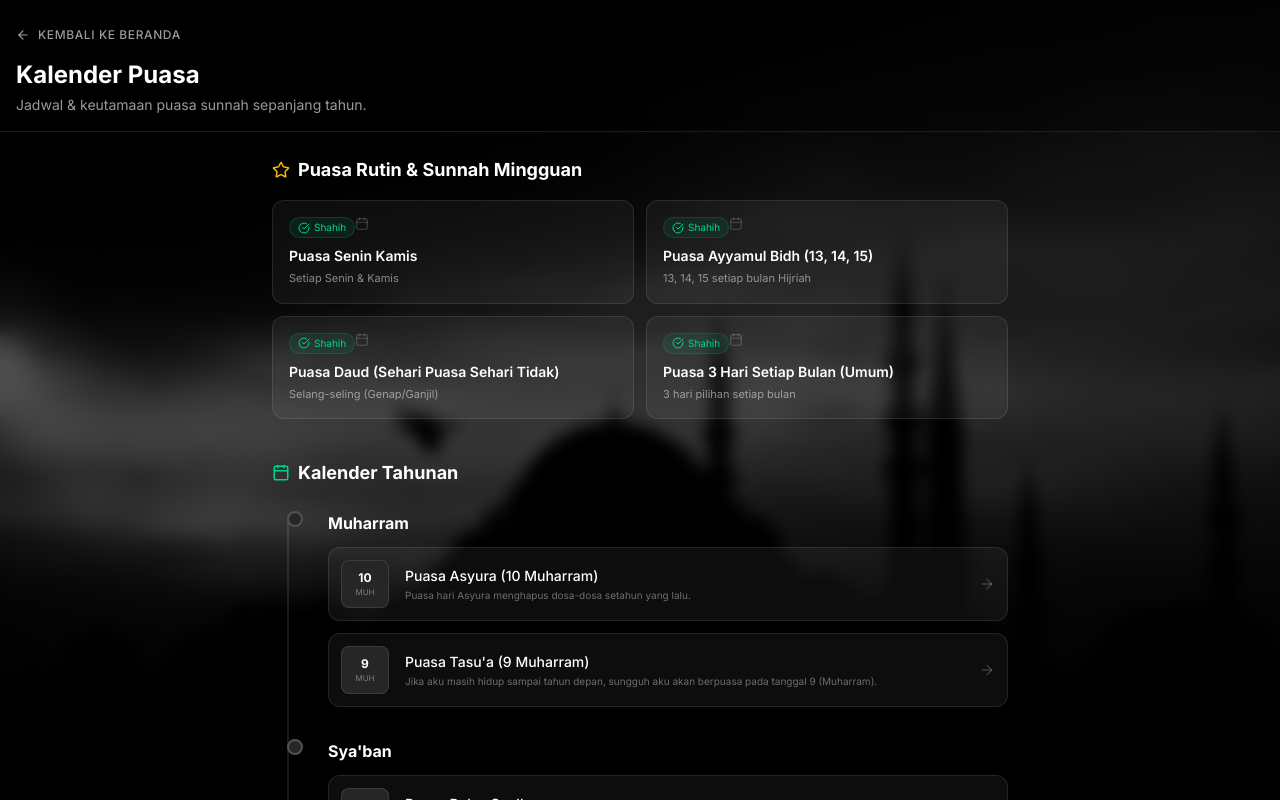
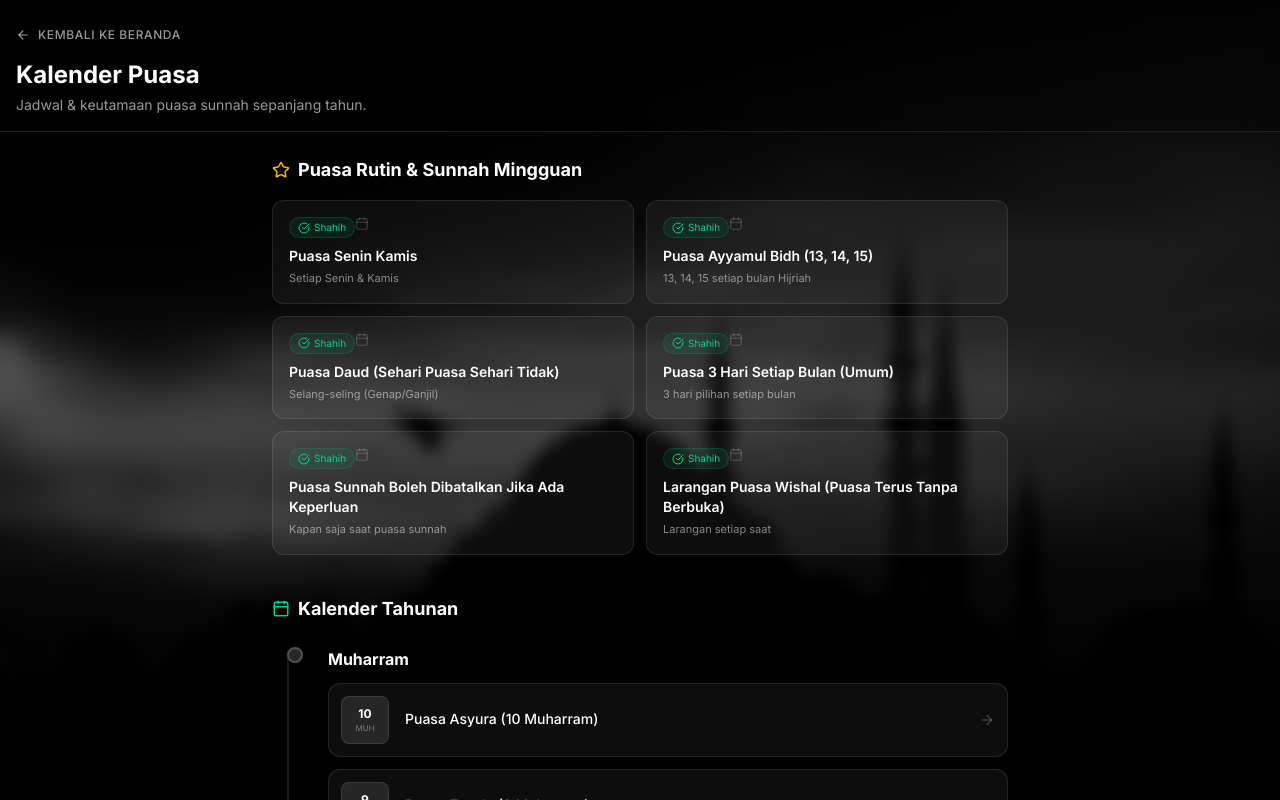
Before and after one commit to Ridho-Akbar/Shahih-Sunnah, a Next.js app: page /puasa in a window 1280 px wide. Built offline with nearby package versions, Linux system fonts and the light colour scheme; a web font is replaced by a local one.

Commit message:
refactor: remove useless data items in puasa.ts

```diff
--- a/src/data/puasa.ts
+++ b/src/data/puasa.ts
@@ -1,160 +1,284 @@
 // src/data/puasa.ts
 export interface Puasa {
   title: string;
-  arabic: string;
-  latin: string;
-  translation: string;
-  evidence: string; // Berisi teks hadits/sabda Nabi yang relevan
+  evidence: string;
   status: "shahih" | "hasan" | "dhaif" | "dishahihkan";
   statusBy?: string;
   source: string;
-  month: number; // 0=Muharram, 1=Safar, ..., 8=Ramadhan, 9=Syawwal, 11=Dzulhijjah. -1 untuk rutin/bulanan.
+  month: number;
   date: string;
+  type: "puasa" | "hadits";
 }
 
 export const puasaList: Puasa[] = [
   {
     title: "Niat Puasa Ramadhan",
-    arabic: "نَوَيْتُ صَوْمَ غَدٍ لِيَوْمِ رَمَضَانَ هَذِهِ السَّنَةِ فَرْضًا لِلَّهِ تَعَالَى",
-    latin: "Nawaitu shauma ghadin liyaumi ramadhaana haadzihis sanati fardhan lillaahi ta'aalaa.",
-    translation: "Aku berniat berpuasa besok hari untuk menunaikan kewajiban bulan Ramadhan tahun ini, karena Allah Ta'ala.",
-    evidence: "Rasulullah ﷺ bersabda: 'Sesungguhnya setiap amal perbuatan tergantung pada niatnya.' Niat puasa wajib dilakukan sebelum terbit fajar.",
+    evidence: "Rasulullah shallallahu 'alaihi wa sallam bersabda: 'Sesungguhnya setiap amal perbuatan tergantung pada niatnya. Dan sesungguhnya setiap orang akan mendapatkan balasan menurut apa yang diniatkannya.' Niat puasa wajib dilakukan sebelum terbit fajar dan cukup di dalam hati, tidak wajib dilafazkan.",
     status: "shahih",
     statusBy: "HR. Al-Bukhari No. 1, Muslim No. 1907",
     source: "HR. Al-Bukhari No. 1",
     month: 8,
     date: "Malam sebelum puasa",
+    type: "hadits",
   },
   {
     title: "Puasa Asyura (10 Muharram)",
-    arabic: "صِيَامُ يَوْمِ عَاشُورَاءَ كَفَّارَةُ سَنَةٍ مَاضِيَةٍ",
-    latin: "Shiyaamu yaumi 'aasyuuraa-a kaffaaratu sanatin maadiyah.",
-    translation: "Puasa hari Asyura menghapus dosa-dosa setahun yang lalu.",
-    evidence: "Rasulullah ﷺ bersabda: 'Dan puasa hari Asyura, aku berharap kepada Allah agar menghapus dosa setahun yang lalu.'",
+    evidence: "Rasulullah shallallahu 'alaihi wa sallam bersabda: 'Dan puasa hari Asyura, aku berharap kepada Allah agar menghapus dosa setahun yang lalu.' Beliau juga memerintahkan untuk berpuasa Tasu'a pada tanggal 9 Muharram untuk menyelisihi Yahudi. Jika tidak sempat tanggal 9, bisa ditambah tanggal 11 Muharram.",
     status: "shahih",
     statusBy: "HR. Muslim No. 1162",
     source: "HR. Muslim No. 1162",
     month: 0,
     date: "10 Muharram",
+    type: "puasa",
   },
   {
     title: "Puasa Tasu'a (9 Muharram)",
-    arabic: "لَئِنْ بَقِيتُ إِلَى قَابِلٍ لَأَصُومَنَّ التَّاسِعَ",
-    latin: "La-in baqiitu ilaa qaabilin la-ashuumannat taasi'.",
-    translation: "Jika aku masih hidup sampai tahun depan, sungguh aku akan berpuasa pada tanggal 9 (Muharram).",
-    evidence: "Rasulullah ﷺ bersabda: 'Jika aku masih hidup sampai tahun depan, niscaya aku akan berpuasa pada hari kesembilan (untuk menyelisihi Yahudi).'",
+    evidence: "Rasulullah shallallahu 'alaihi wa sallam bersabda: 'Jika aku masih hidup sampai tahun depan, niscaya aku akan berpuasa pada hari kesembilan (untuk menyelisihi Yahudi).' Ibnu Abbas radhiyallahu 'anhuma berkata: 'Berpuasalah kalian pada hari kesembilan dan kesepuluh, dan berbedalah dengan orang-orang Yahudi.'",
     status: "shahih",
     statusBy: "HR. Muslim No. 1134",
     source: "HR. Muslim No. 1134",
     month: 0,
     date: "9 Muharram",
+    type: "puasa",
   },
   {
     title: "Puasa Arafah (9 Dzulhijjah)",
-    arabic: "صِيَامُ يَوْمِ عَرَفَةَ أَحْتَسِبُ عَلَى اللَّهِ أَنْ يُكَفِّرَ السَّنَةَ الَّتِي قَبْلَهُ وَالسَّنَةَ الَّتِي بَعْدَهُ",
-    latin: "Shiyaamu yaumi 'arafata ahtasibu 'alallaahi an yukaffiras sanatal latii qablahu was sanatal latii ba'dah.",
-    translation: "Puasa hari Arafah, aku berharap kepada Allah agar menghapus dosa setahun yang lalu dan setahun yang akan datang.",
-    evidence: "Rasulullah ﷺ bersabda tentang puasa hari Arafah: 'Aku berharap kepada Allah agar menghapus dosa setahun yang lalu dan setahun yang akan datang.'",
+    evidence: "Rasulullah shallallahu 'alaihi wa sallam bersabda tentang puasa hari Arafah: 'Aku berharap kepada Allah agar menghapus dosa setahun yang lalu dan setahun yang akan datang.' Puasa Arafah disunnahkan bagi yang tidak sedang melaksanakan ibadah haji. Adapun bagi jamaah haji yang sedang wukuf di Arafah, tidak disunnahkan berpuasa agar kuat berdoa dan berdzikir.",
     status: "shahih",
     statusBy: "HR. Muslim No. 1162",
     source: "HR. Muslim No. 1162",
     month: 11,
     date: "9 Dzulhijjah",
+    type: "puasa",
   },
   {
     title: "Puasa Ramadhan",
-    arabic: "مَنْ صَامَ رَمَضَانَ إِيمَانًا وَاحْتِسَابًا غُفِرَ لَهُ مَا تَقَدَّمَ مِنْ ذَنْبِهِ",
-    latin: "Man shaama ramadhaana iimaanan wahtisaaban ghufira lahu maa taqaddama min dzanbih.",
-    translation: "Barangsiapa yang berpuasa Ramadhan karena iman dan mengharap pahala, maka akan diampuni dosa-dosanya yang telah lalu.",
-    evidence: "Rasulullah ﷺ bersabda: 'Barangsiapa berpuasa Ramadhan karena iman dan mengharap pahala, maka diampunilah dosa-dosanya yang telah lalu.'",
+    evidence: "Rasulullah shallallahu 'alaihi wa sallam bersabda: 'Barangsiapa berpuasa Ramadhan karena iman dan mengharap pahala, maka diampunilah dosa-dosanya yang telah lalu.' Puasa Ramadhan adalah rukun Islam yang keempat, wajib dilaksanakan selama sebulan penuh kecuali bagi yang memiliki udzur syar'i seperti sakit, safar, haid, nifas, hamil, dan menyusui.",
     status: "shahih",
     statusBy: "HR. Al-Bukhari No. 38, Muslim No. 760",
     source: "HR. Al-Bukhari No. 38",
     month: 8,
     date: "1-30 Ramadhan",
+    type: "puasa",
   },
   {
     title: "Puasa 6 Hari Syawwal",
-    arabic: "مَنْ صَامَ رَمَضَانَ ثُمَّ أَتْبَعَهُ سِتًّا مِنْ شَوَّالٍ كَانَ كَصِيَامِ الدَّهْرِ",
-    latin: "Man shaama ramadhaana tsumma atba'ahu sittan min syawwaalin kaana kashiyaamid dahr.",
-    translation: "Barangsiapa yang berpuasa Ramadhan, lalu mengikutinya dengan 6 hari di bulan Syawwal, maka ia seperti berpuasa setahun penuh.",
-    evidence: "Rasulullah ﷺ bersabda: 'Barangsiapa berpuasa Ramadhan, kemudian diikuti dengan enam hari di bulan Syawwal, maka itu seperti puasa setahun penuh.'",
+    evidence: "Rasulullah shallallahu 'alaihi wa sallam bersabda: 'Barangsiapa berpuasa Ramadhan, kemudian diikuti dengan enam hari di bulan Syawwal, maka itu seperti puasa setahun penuh.' Para ulama menjelaskan bahwa satu kebaikan dilipatgandakan sepuluh kali, sehingga Ramadhan sebulan penuh sama dengan sepuluh bulan, dan enam hari Syawwal sama dengan dua bulan, genap menjadi setahun. Puasa Syawwal boleh dilakukan berturut-turut atau terpisah selama masih di bulan Syawwal.",
     status: "shahih",
     statusBy: "HR. Muslim No. 1164",
     source: "HR. Muslim No. 1164",
     month: 9,
     date: "Bulan Syawwal",
+    type: "puasa",
   },
   {
     title: "Puasa Senin Kamis",
-    arabic: "تُعْرَضُ الْأَعْمَالُ يَوْمَ الِاثْنَيْنِ وَالْخَمِيسِ، فَأُحِبُّ أَنْ يُعْرَضَ عَمَلِي وَأَنَا صَائِمٌ",
-    latin: "Tu'radhul a'maalu yaumal itsnaini wal khamiis, fa uhibbu an yu'radha 'amalii wa ana shaa-im.",
-    translation: "Amalan-amalan diperlihatkan pada hari Senin dan Kamis, maka aku suka jika amalanku diperlihatkan sedangkan aku dalam keadaan berpuasa.",
-    evidence: "Rasulullah ﷺ bersabda: 'Amal-amal diperlihatkan pada hari Senin dan Kamis, maka aku senang jika amalanku diperlihatkan saat aku sedang berpuasa.'",
+    evidence: "Rasulullah shallallahu 'alaihi wa sallam bersabda: 'Amal-amal diperlihatkan pada hari Senin dan Kamis, maka aku senang jika amalanku diperlihatkan saat aku sedang berpuasa.' Dalam riwayat lain, beliau juga bersabda: 'Pintu-pintu surga dibuka pada hari Senin dan Kamis.' Ini menunjukkan keutamaan berpuasa di dua hari tersebut.",
     status: "shahih",
     statusBy: "HR. At-Tirmidzi No. 747, An-Nasa'i No. 2362. Dishahihkan Al-Albani.",
     source: "HR. At-Tirmidzi No. 747",
     month: -1,
     date: "Setiap Senin & Kamis",
+    type: "puasa",
   },
   {
     title: "Puasa Ayyamul Bidh (13, 14, 15)",
-    arabic: "يَا أَبَا ذَرٍّ إِذَا صُمْتَ مِنَ الشَّهْرِ ثَلَاثَةَ أَيَّامٍ فَصُمْ ثَلَاثَ عَشْرَةَ وَأَرْبَعَ عَشْرَةَ وَخَمْسَ عَشْرَةَ",
-    latin: "Yaa abaa dzarrin idha shumta minasy syahri tsalaatsata ayyaamin fashum tsalata 'asyrata wa arba'a 'asyrata wa khamsa 'asyrata.",
-    translation: "Wahai Abu Dzar, jika engkau berpuasa tiga hari dalam sebulan, maka berpuasalah pada tanggal 13, 14, dan 15.",
-    evidence: "Rasulullah ﷺ bersabda kepada Abu Dzar: 'Jika engkau berpuasa tiga hari dalam sebulan, maka berpuasalah pada tanggal 13, 14, dan 15.'",
+    evidence: "Rasulullah shallallahu 'alaihi wa sallam bersabda kepada Abu Dzar radhiyallahu 'anhu: 'Jika engkau berpuasa tiga hari dalam sebulan, maka berpuasalah pada tanggal 13, 14, dan 15.' Hari-hari tersebut disebut Ayyamul Bidh (hari-hari putih) karena malam-malamnya terang benderang oleh cahaya bulan purnama.",
     status: "shahih",
     statusBy: "HR. At-Tirmidzi No. 761, An-Nasa'i No. 2424. Dishahihkan Al-Albani.",
     source: "HR. At-Tirmidzi No. 761",
     month: -1,
     date: "13, 14, 15 setiap bulan Hijriah",
+    type: "puasa",
   },
   {
     title: "Puasa Daud (Sehari Puasa Sehari Tidak)",
-    arabic: "أَحَبُّ الصِّيَامِ إِلَى اللَّهِ صِيَامُ دَاوُدَ، وَأَحَبُّ الصَّلَاةِ إِلَى اللَّهِ صَلَاةُ دَاوُدَ عَلَيْهِ السَّلَامُ",
-    latin: "Ahabbus shiyaami ilallaahi shiyaamu daawuda, wa ahabbus shalaati ilallaahi shalaatu daawuda 'alaihis salaam.",
-    translation: "Puasa yang paling disukai Allah adalah puasa Daud... yaitu sehari berpuasa dan sehari tidak.",
-    evidence: "Rasulullah ﷺ bersabda: 'Puasa yang paling dicintai oleh Allah adalah puasa Daud... yaitu sehari berpuasa dan sehari tidak.'",
+    evidence: "Rasulullah shallallahu 'alaihi wa sallam bersabda: 'Puasa yang paling dicintai oleh Allah adalah puasa Daud 'alaihis salam, dan shalat yang paling dicintai Allah adalah shalat Daud 'alaihis salam. Beliau tidur setengah malam, bangun sepertiganya, dan tidur seperenamnya. Beliau berpuasa sehari dan tidak berpuasa sehari.' Abdullah bin Amr bin Al-Ash radhiyallahu 'anhuma sangat bersemangat ingin mengamalkan ini, dan Rasulullah shallallahu 'alaihi wa sallam mengizinkannya.",
     status: "shahih",
     statusBy: "HR. Muslim No. 1159, An-Nasa'i No. 2423",
     source: "HR. Muslim No. 1159",
     month: -1,
     date: "Selang-seling (Genap/Ganjil)",
+    type: "puasa",
   },
   {
     title: "Puasa Bulan Sya'ban",
-    arabic: "كَانَ يَصُومُ حَتَّى نَقُولَ لَا يُفْطِرُ",
-    latin: "Kaana yashuumu hattaa naquula laa yufthir.",
-    translation: "Beliau (Rasulullah) berpuasa sehingga kami mengira beliau tidak akan berbuka (saking banyaknya).",
-    evidence: "Aisyah radhiyallahu 'anha berkata: 'Aku tidak pernah melihat Rasulullah ﷺ berpuasa sebulan penuh kecuali di bulan Ramadhan, dan aku tidak pernah melihat beliau berpuasa yang lebih banyak daripada di bulan Sya'ban.'",
+    evidence: "Aisyah radhiyallahu 'anha berkata: 'Aku tidak pernah melihat Rasulullah shallallahu 'alaihi wa sallam berpuasa sebulan penuh kecuali di bulan Ramadhan, dan aku tidak pernah melihat beliau berpuasa yang lebih banyak daripada di bulan Sya'ban.' Dalam riwayat lain, Usamah bin Zaid radhiyallahu 'anhuma bertanya kepada Rasulullah shallallahu 'alaihi wa sallam tentang sebab beliau banyak berpuasa di bulan Sya'ban. Beliau menjawab: 'Itu adalah bulan yang banyak dilalaikan orang, antara Rajab dan Ramadhan. Di bulan itu amal-amal diangkat kepada Rabb semesta alam, dan aku senang jika amalku diangkat saat aku dalam keadaan berpuasa.'",
     status: "shahih",
     statusBy: "HR. Al-Bukhari No. 1970, Muslim No. 1156",
     source: "HR. Al-Bukhari No. 1970",
     month: 7,
     date: "Bulan Sya'ban",
+    type: "puasa",
   },
   {
     title: "Puasa 3 Hari Setiap Bulan (Umum)",
-    arabic: "صَوْمُ ثَلَاثَةِ أَيَّامٍ مِنْ كُلِّ شَهْرٍ صَوْمُ الدَّهْرِ كُلِّهِ",
-    latin: "Shaumu tsalaatsati ayyaamin min kulli syahrin shaumud dahri kullih.",
-    translation: "Puasa tiga hari setiap bulan adalah seperti puasa setahun penuh.",
-    evidence: "Rasulullah ﷺ bersabda: 'Puasa tiga hari setiap bulan adalah seperti puasa sepanjang masa (setahun).'",
+    evidence: "Rasulullah shallallahu 'alaihi wa sallam bersabda: 'Puasa tiga hari setiap bulan adalah seperti puasa sepanjang masa (setahun).' Dalam riwayat lain, Abdullah bin Mas'ud radhiyallahu 'anhu berkata: 'Rasulullah shallallahu 'alaihi wa sallam biasa berpuasa tiga hari di setiap awal bulan.' Puasa tiga hari ini boleh dilakukan di awal bulan, pertengahan (Ayyamul Bidh), atau akhir bulan.",
     status: "shahih",
     statusBy: "HR. Al-Bukhari No. 1979, Muslim No. 1159",
     source: "HR. Al-Bukhari No. 1979",
     month: -1,
     date: "3 hari pilihan setiap bulan",
+    type: "puasa",
   },
   {
     title: "Puasa Awal Dzulhijjah (1-7 Dzulhijjah)",
-    arabic: "مَا مِنْ أَيَّامٍ الْعَمَلُ الصَّالِحُ فِيهَا أَحَبُّ إِلَى اللَّهِ مِنْ هَذِهِ الْأَيَّامِ",
-    latin: "Maa min ayyaamil 'amalush shaalihu fiihaa ahabbu ilallaahi min haadzihil ayyaam.",
-    translation: "Tidak ada hari-hari di mana amal shalih lebih dicintai Allah daripada hari-hari ini (10 hari pertama Dzulhijjah).",
-    evidence: "Rasulullah ﷺ bersabda: 'Tidak ada hari-hari yang amal shalih di dalamnya lebih dicintai Allah daripada sepuluh hari pertama bulan Dzulhijjah.' Para sahabat bertanya: 'Wahai Rasulullah, apakah lebih utama daripada jihad?' Beliau menjawab: 'Ya, kecuali seseorang yang keluar dengan jiwa dan hartanya lalu tidak kembali sedikitpun.'",
+    evidence: "Rasulullah shallallahu 'alaihi wa sallam bersabda: 'Tidak ada hari-hari yang amal shalih di dalamnya lebih dicintai Allah daripada sepuluh hari pertama bulan Dzulhijjah.' Para sahabat bertanya: 'Wahai Rasulullah, apakah lebih utama daripada jihad di jalan Allah?' Beliau menjawab: 'Ya, lebih utama daripada jihad di jalan Allah, kecuali seseorang yang keluar dengan jiwa dan hartanya untuk berjihad lalu tidak kembali sedikitpun (mati syahid).' Disunnahkan berpuasa dari tanggal 1 sampai 7 Dzulhijjah, dan lebih ditekankan lagi pada tanggal 8 (Tarwiyah) dan 9 (Arafah).",
     status: "shahih",
     statusBy: "HR. Al-Bukhari No. 969",
     source: "HR. Al-Bukhari No. 969",
     month: 11,
     date: "1-7 Dzulhijjah",
-  }
+    type: "puasa",
+  },
+  {
+    title: "Puasa 9 Hari Awal Dzulhijjah",
+    evidence: "Rasulullah shallallahu 'alaihi wa sallam bersabda: 'Tidak ada hari-hari yang amal shalih di dalamnya lebih dicintai Allah daripada sepuluh hari pertama bulan Dzulhijjah.' Para sahabat bertanya: 'Wahai Rasulullah, apakah lebih utama daripada jihad di jalan Allah?' Beliau menjawab: 'Ya, lebih utama daripada jihad di jalan Allah, kecuali seseorang yang keluar dengan jiwa dan hartanya untuk berjihad lalu tidak kembali sedikitpun (mati syahid).' Hadits ini menunjukkan keutamaan beramal shalih termasuk puasa di 10 hari pertama Dzulhijjah.",
+    status: "shahih",
+    statusBy: "HR. Al-Bukhari No. 969",
+    source: "HR. Al-Bukhari No. 969",
+    month: 11,
+    date: "1-9 Dzulhijjah",
+    type: "puasa",
+  },
+  {
+    title: "Larangan Puasa Hari Raya Idul Fitri",
+    evidence: "Rasulullah shallallahu 'alaihi wa sallam melarang puasa pada dua hari: Hari Raya Idul Fitri dan Hari Raya Idul Adha. Dari Abu Sa'id Al-Khudri radhiyallahu 'anhu, ia berkata: 'Rasulullah shallallahu 'alaihi wa sallam melarang puasa pada dua hari raya: Hari Raya Idul Fitri dan Hari Raya Idul Adha.'",
+    status: "shahih",
+    statusBy: "HR. Al-Bukhari No. 1192, Muslim No. 827",
+    source: "HR. Al-Bukhari No. 1192",
+    month: 9,
+    date: "1 Syawwal",
+    type: "hadits",
+  },
+  {
+    title: "Larangan Puasa Hari Raya Idul Adha",
+    evidence: "Rasulullah shallallahu 'alaihi wa sallam melarang puasa pada hari raya. Dari Umar bin Khattab radhiyallahu 'anhu, ia berkata: 'Sesungguhnya Rasulullah shallallahu 'alaihi wa sallam melarang puasa pada dua hari ini: Hari Raya Idul Fitri adalah hari kalian berbuka setelah puasa, dan Hari Raya Idul Adha adalah hari kalian memakan daging kurban kalian.'",
+    status: "shahih",
+    statusBy: "HR. Muslim No. 1137",
+    source: "HR. Muslim No. 1137",
+    month: 11,
+    date: "10 Dzulhijjah",
+    type: "hadits",
+  },
+  {
+    title: "Larangan Puasa Hari Tasyriq (11, 12, 13 Dzulhijjah)",
+    evidence: "Rasulullah shallallahu 'alaihi wa sallam bersabda: 'Hari-hari Tasyriq adalah hari makan, minum, dan berdzikir kepada Allah.' Dalam riwayat lain, dari Nubaisyah Al-Hudzali radhiyallahu 'anhu, ia berkata: 'Rasulullah shallallahu 'alaihi wa sallam bersabda: 'Hari-hari Tasyriq adalah hari makan dan minum.' Maksudnya tidak boleh berpuasa pada hari-hari tersebut kecuali bagi jamaah haji yang tidak mendapatkan hewan dam (dam tamattu' dan qiran).",
+    status: "shahih",
+    statusBy: "HR. Muslim No. 1141",
+    source: "HR. Muslim No. 1141",
+    month: 11,
+    date: "11, 12, 13 Dzulhijjah",
+    type: "hadits",
+  },
+  {
+    title: "Sahur adalah Makanan yang Diberkahi",
+    evidence: "Rasulullah shallallahu 'alaihi wa sallam bersabda: 'Makan sahurlah kalian, karena sesungguhnya dalam makan sahur itu terdapat keberkahan.' Dalam riwayat lain, beliau juga bersabda: 'Pembeda antara puasa kami dengan puasa Ahli Kitab adalah makan sahur.' Para ulama menjelaskan keberkahan sahur meliputi kekuatan fisik, pahala mengikuti sunnah, dan waktu mustajab untuk berdoa karena Allah turun ke langit dunia di sepertiga malam terakhir.",
+    status: "shahih",
+    statusBy: "HR. Al-Bukhari No. 1923, Muslim No. 1095",
+    source: "HR. Al-Bukhari No. 1923",
+    month: 8,
+    date: "Waktu sahur setiap malam Ramadhan",
+    type: "hadits",
+  },
+  {
+    title: "Menyegerakan Berbuka",
+    evidence: "Rasulullah shallallahu 'alaihi wa sallam bersabda: 'Manusia senantiasa dalam kebaikan selama mereka menyegerakan berbuka.' Dalam riwayat lain, dari Sahl bin Sa'ad radhiyallahu 'anhu, ia berkata: 'Rasulullah shallallahu 'alaihi wa sallam bersabda: 'Manusia senantiasa dalam kebaikan selama mereka menyegerakan berbuka.' Maksudnya menyegerakan berbuka begitu matahari terbenam, tidak menunda-nunda tanpa alasan.",
+    status: "shahih",
+    statusBy: "HR. Al-Bukhari No. 1957, Muslim No. 1098",
+    source: "HR. Al-Bukhari No. 1957",
+    month: 8,
+    date: "Saat Maghrib",
+    type: "hadits",
+  },
+  {
+    title: "Berbuka dengan Kurma",
+    evidence: "Rasulullah shallallahu 'alaihi wa sallam berbuka dengan ruthab (kurma basah) sebelum shalat. Jika tidak ada ruthab, maka dengan tamr (kurma kering). Jika tidak ada juga, maka dengan beberapa teguk air. Dari Anas bin Malik radhiyallahu 'anhu, ia berkata: 'Rasulullah shallallahu 'alaihi wa sallam biasa berbuka dengan kurma basah sebelum shalat. Jika tidak ada, maka dengan kurma kering. Jika tidak ada, maka beliau meneguk air beberapa teguk.'",
+    status: "shahih",
+    statusBy: "HR. Abu Dawud No. 2356, At-Tirmidzi No. 696. Dishahihkan Al-Albani.",
+    source: "HR. Abu Dawud No. 2356",
+    month: 8,
+    date: "Saat berbuka puasa",
+    type: "hadits",
+  },
+  {
+    title: "Doa Berbuka Puasa",
+    evidence: "Rasulullah shallallahu 'alaihi wa sallam apabila berbuka puasa, beliau membaca: 'Dzahabazh zhama-u wabtallatil 'uruuqu wa tsabatal ajru insyaa Allah' (Rasa haus telah hilang, urat-urat telah basah, dan pahala telah tetap, insya Allah). Doa ini dibaca setelah berbuka, bukan sebelum berbuka. Adapun doa sebelum berbuka yang masyhur di masyarakat: 'Allahumma laka shumtu...' adalah hadits dhaif.",
+    status: "shahih",
+    statusBy: "HR. Abu Dawud No. 2357, dishahihkan Al-Albani dalam Shahih Abu Dawud.",
+    source: "HR. Abu Dawud No. 2357",
+    month: 8,
+    date: "Setelah berbuka puasa",
+    type: "hadits",
+  },
+  {
+    title: "Puasa Bulan Muharram Secara Umum",
+    evidence: "Rasulullah shallallahu 'alaihi wa sallam bersabda: 'Puasa yang paling utama setelah Ramadhan adalah puasa di bulan Allah, yaitu Muharram.' Dari Abu Hurairah radhiyallahu 'anhu, ia berkata: 'Rasulullah shallallahu 'alaihi wa sallam bersabda: 'Shalat yang paling utama setelah shalat fardhu adalah shalat malam, dan puasa yang paling utama setelah Ramadhan adalah puasa di bulan Allah, Muharram.' Maksudnya dianjurkan memperbanyak puasa sunnah di bulan Muharram.",
+    status: "shahih",
+    statusBy: "HR. Muslim No. 1163",
+    source: "HR. Muslim No. 1163",
+    month: 0,
+    date: "Bulan Muharram",
+    type: "puasa",
+  },
+  {
+    title: "Keutamaan Memberi Makan Orang Berbuka",
+    evidence: "Rasulullah shallallahu 'alaihi wa sallam bersabda: 'Barangsiapa yang memberi makan orang yang berpuasa, maka baginya pahala seperti orang yang berpuasa itu, tanpa mengurangi pahala orang yang berpuasa sedikitpun.' Dari Zaid bin Khalid Al-Juhani radhiyallahu 'anhu, ia berkata: 'Rasulullah shallallahu 'alaihi wa sallam bersabda: 'Barangsiapa memberi makan orang yang berpuasa, maka baginya pahala seperti orang yang berpuasa tersebut, tanpa mengurangi pahala orang yang berpuasa itu sedikitpun.'",
+    status: "shahih",
+    statusBy: "HR. At-Tirmidzi No. 807, Ibnu Majah No. 1746. Dishahihkan Al-Albani.",
+    source: "HR. At-Tirmidzi No. 807",
+    month: 8,
+    date: "Sepanjang Ramadhan",
+    type: "hadits",
+  },
+  {
+    title: "Larangan Mendahului Ramadhan dengan Puasa Sehari Sebelumnya",
+    evidence: "Rasulullah shallallahu 'alaihi wa sallam bersabda: 'Janganlah kalian mendahului Ramadhan dengan berpuasa sehari atau dua hari sebelumnya, kecuali seseorang yang biasa berpuasa pada hari itu, maka berpuasalah.' Dari Abu Hurairah radhiyallahu 'anhu, ia berkata: 'Rasulullah shallallahu 'alaihi wa sallam bersabda: 'Janganlah kalian mendahului Ramadhan dengan berpuasa sehari atau dua hari sebelumnya, kecuali seseorang yang terbiasa berpuasa pada hari itu, maka silakan ia berpuasa.'",
+    status: "shahih",
+    statusBy: "HR. Al-Bukhari No. 1914, Muslim No. 1082",
+    source: "HR. Al-Bukhari No. 1914",
+    month: 7,
+    date: "29-30 Sya'ban",
+    type: "hadits",
+  },
+  {
+    title: "Orang Sakit dan Musafir Boleh Tidak Berpuasa",
+    evidence: "Allah Subhanahu wa Ta'ala berfirman dalam Surat Al-Baqarah ayat 184: 'Maka barangsiapa di antara kalian sakit atau dalam perjalanan (lalu ia tidak berpuasa), maka wajib mengganti sebanyak hari yang ditinggalkan itu pada hari-hari yang lain.' Rasulullah shallallahu 'alaihi wa sallam juga memberikan keringanan bagi musafir dan orang sakit untuk tidak berpuasa, dan ini adalah rukhshah (keringanan) dari Allah yang harus diterima.",
+    status: "shahih",
+    statusBy: "QS. Al-Baqarah: 184, HR. Al-Bukhari No. 1946",
+    source: "QS. Al-Baqarah: 184",
+    month: 8,
+    date: "Saat sakit atau safar",
+    type: "hadits",
+  },
+  {
+    title: "Puasa Sunnah Boleh Dibatalkan Jika Ada Keperluan",
+    evidence: "Rasulullah shallallahu 'alaihi wa sallam bersabda: 'Orang yang berpuasa sunnah adalah pemimpin bagi dirinya sendiri. Jika ia mau, ia boleh melanjutkan puasanya. Dan jika ia mau, ia boleh membatalkannya.' Dari Aisyah radhiyallahu 'anha, ia berkata: 'Pada suatu hari, Rasulullah shallallahu 'alaihi wa sallam masuk ke rumahku, lalu bertanya: 'Apakah engkau punya sesuatu (makanan)?' Kami menjawab: 'Tidak.' Beliau bersabda: 'Kalau begitu, aku berpuasa.' Kemudian di hari lain, beliau datang lagi. Kami berkata: 'Wahai Rasulullah, kita diberi hadiah hais (makanan dari kurma, keju, dan samin).' Maka beliau bersabda: 'Bawalah kemari, sesungguhnya tadi pagi aku sudah berniat puasa.' Lalu beliau memakannya.",
+    status: "shahih",
+    statusBy: "HR. Muslim No. 1154",
+    source: "HR. Muslim No. 1154",
+    month: -1,
+    date: "Kapan saja saat puasa sunnah",
+    type: "hadits",
+  },
+  {
+    title: "Puasa di Bulan Rajab (Boleh, Tapi Tidak Ada Keistimewaan Khusus)",
+    evidence: "Mayoritas ulama berpendapat bahwa tidak ada hadits shahih yang secara khusus menyebutkan keutamaan puasa di bulan Rajab. Namun, berpuasa di bulan Rajab tetap diperbolehkan sebagai bagian dari puasa sunnah secara umum, seperti puasa Senin Kamis, Ayyamul Bidh, atau puasa 3 hari setiap bulan. Yang terlarang adalah mengkhususkan ibadah tertentu di bulan Rajab yang tidak ada tuntunannya dari Rasulullah shallallahu 'alaihi wa sallam.",
+    status: "shahih",
+    statusBy: "Fatwa Syaikhul Islam Ibnu Taimiyyah dalam Majmu' Fatawa",
+    source: "Majmu' Fatawa Ibnu Taimiyyah 25/290",
+    month: 6,
+    date: "Bulan Rajab (tidak dikhususkan)",
+    type: "puasa",
+  },
+  {
+    title: "Larangan Puasa Wishal (Puasa Terus Tanpa Berbuka)",
+    evidence: "Rasulullah shallallahu 'alaihi wa sallam melarang puasa wishal, yaitu puasa dua hari berturut-turut atau lebih tanpa berbuka. Dari Ibnu Umar radhiyallahu 'anhuma, ia berkata: 'Rasulullah shallallahu 'alaihi wa sallam melarang puasa wishal.' Para sahabat berkata: 'Wahai Rasulullah, sesungguhnya engkau melakukan wishal.' Beliau menjawab: 'Sesungguhnya aku tidak seperti kalian, aku diberi makan dan minum oleh Rabbku.'",
+    status: "shahih",
+    statusBy: "HR. Al-Bukhari No. 1962, Muslim No. 1102",
+    source: "HR. Al-Bukhari No. 1962",
+    month: -1,
+    date: "Larangan setiap saat",
+    type: "hadits",
+  },
 ];
```
